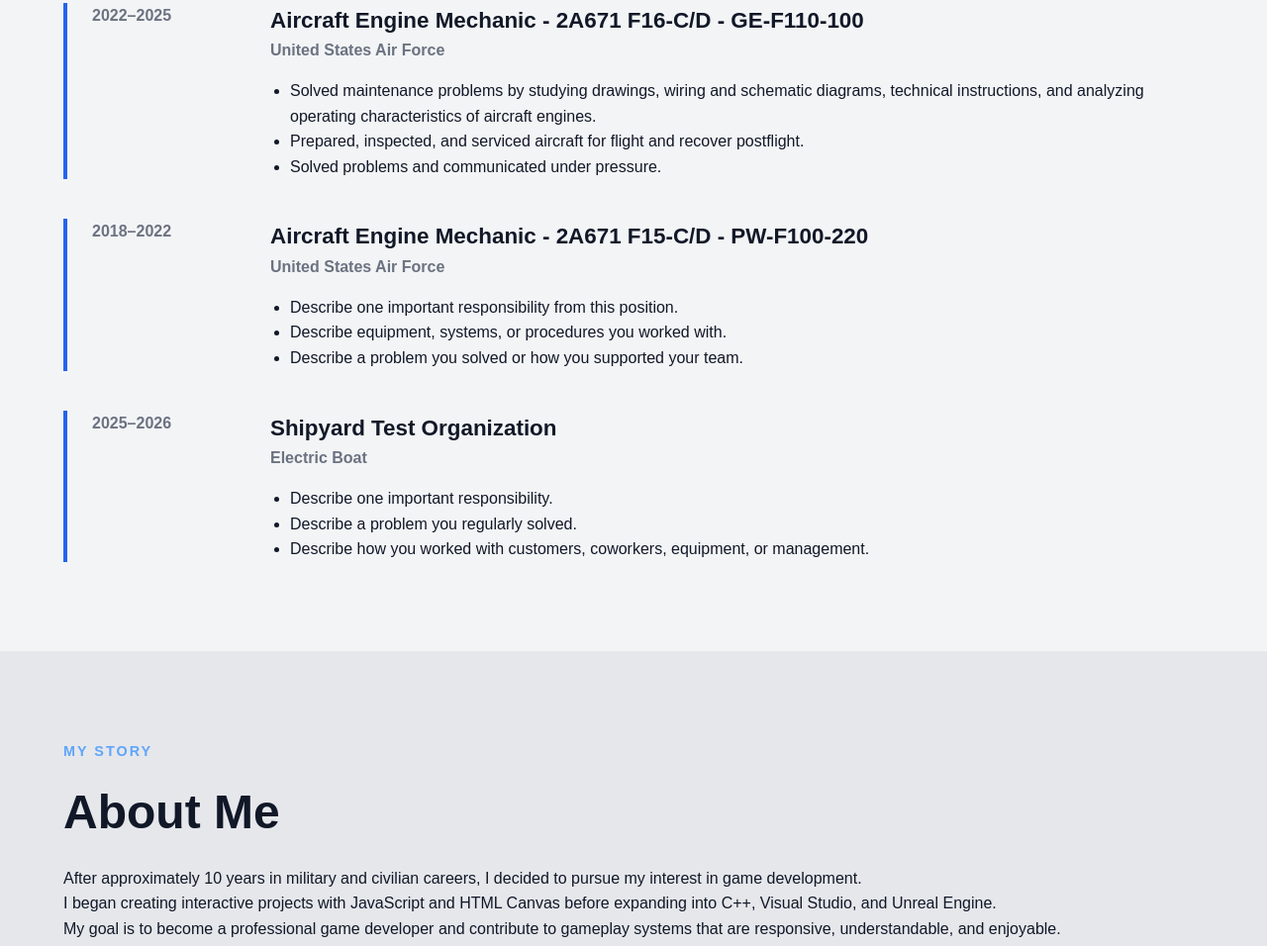
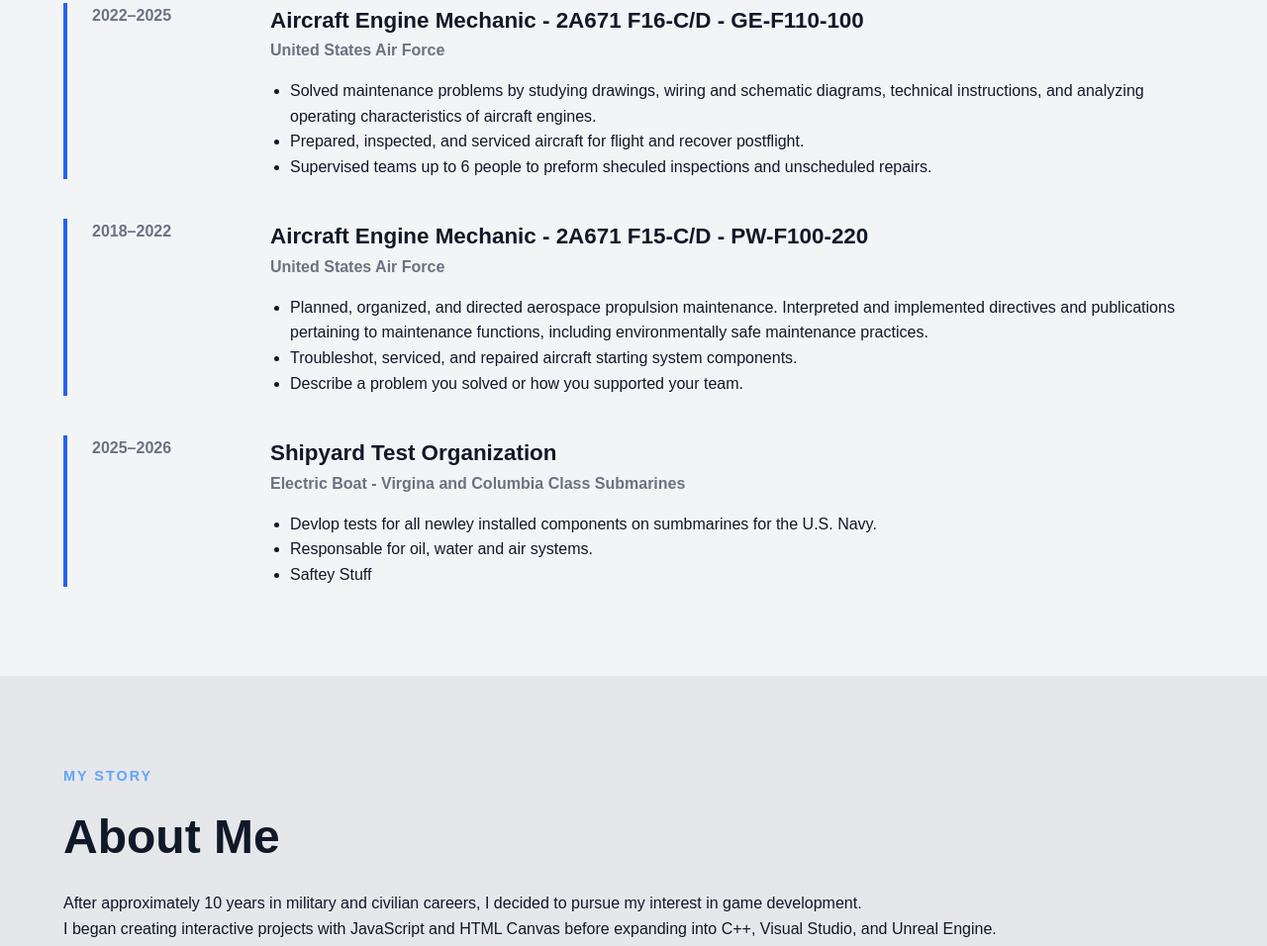
Before and after one commit to daniel-thibeault-99/Website-Resume, a plain HTML site: page index.html in a window 1280 px wide. Shown: the part 2601-3557 px from the top of the page at 99% size. Drawn offline with Linux system fonts and the light colour scheme.

Commit message:
need more work history spots

```diff
--- a/index.html
+++ b/index.html
@@ -254,13 +254,10 @@
 
                             <li>
                                 Prepared, inspected, and serviced aircraft for flight and recover postflight.
-
-
                             </li>
 
                             <li>
-                                Solved problems and communicated under
-                                pressure.
+                                Supervised teams up to 6 people to preform sheculed inspections and unscheduled repairs.
                             </li>
                         </ul>
                     </div>
@@ -283,11 +280,14 @@
 
                         <ul>
                             <li>
-                                Describe one important responsibility from this position.
+                                Planned, organized, and directed aerospace propulsion maintenance.
+                                Interpreted and implemented directives and publications pertaining to maintenance functions,
+                                including environmentally safe maintenance practices.
                             </li>
 
                             <li>
-                                Describe equipment, systems, or procedures you worked with.
+                                Troubleshot, serviced, and repaired aircraft starting system components.
+
                             </li>
 
                             <li>
@@ -305,20 +305,20 @@
 
                     <div class="experience-details">
                         <h3>Shipyard Test Organization</h3>
-                        <p class="company-name">Electric Boat</p>
+                        <p class="company-name">Electric Boat - Virgina and Columbia Class Submarines</p>
 
                         <ul>
                             <li>
-                                Describe one important responsibility.
+                                Devlop tests for all newley installed components on
+                                sumbmarines for the U.S. Navy.
+                            </li>
+                            <li>
+                                Responsable for oil, water and air systems.
+
                             </li>
 
                             <li>
-                                Describe a problem you regularly solved.
-                            </li>
-
-                            <li>
-                                Describe how you worked with customers,
-                                coworkers, equipment, or management.
+                                Saftey Stuff
                             </li>
                         </ul>
                     </div>
```
